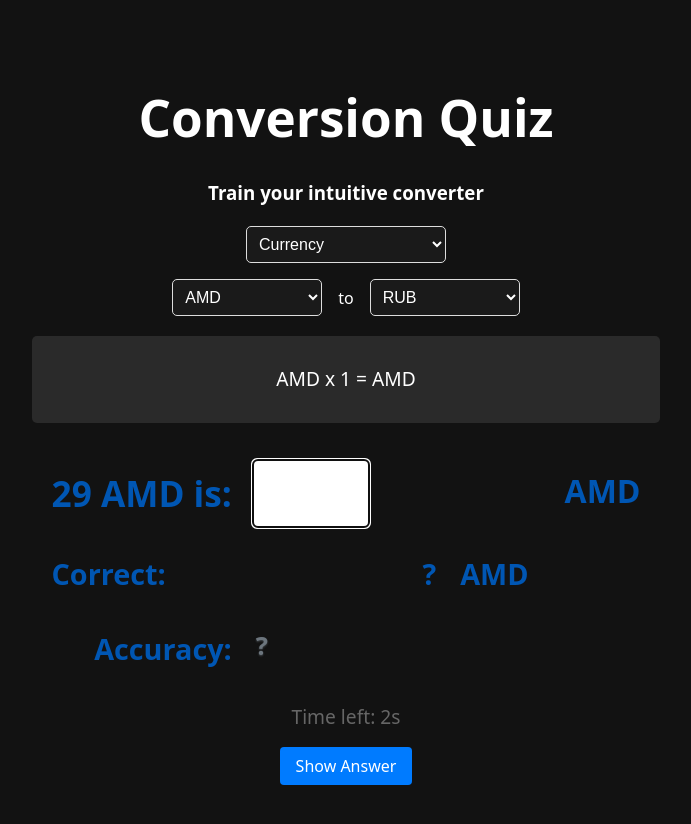
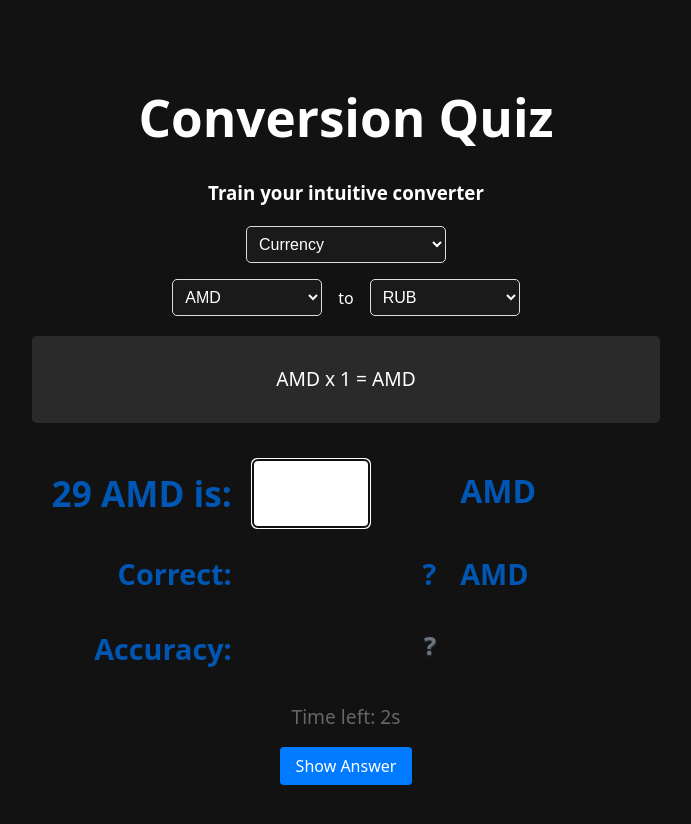
Before and after one commit to bonvara/voomeh, a React (Vite) app: page / in a window 1280 px wide. Shown: the top 824 px of the page, without its empty margins (294-985 px from the left). Built offline with nearby package versions, Linux system fonts and the light colour scheme.

Commit message:
aligneverything except the input

```diff
--- a/src/components/QuizQuestion.css
+++ b/src/components/QuizQuestion.css
@@ -7,7 +7,7 @@
 }
 
 /* Override text-align for right column to keep it left-aligned */
-.answer-group h2:nth-child(2n) {
+.answer-group h2:nth-child(3n) {
   text-align: left;
 }
 
```
